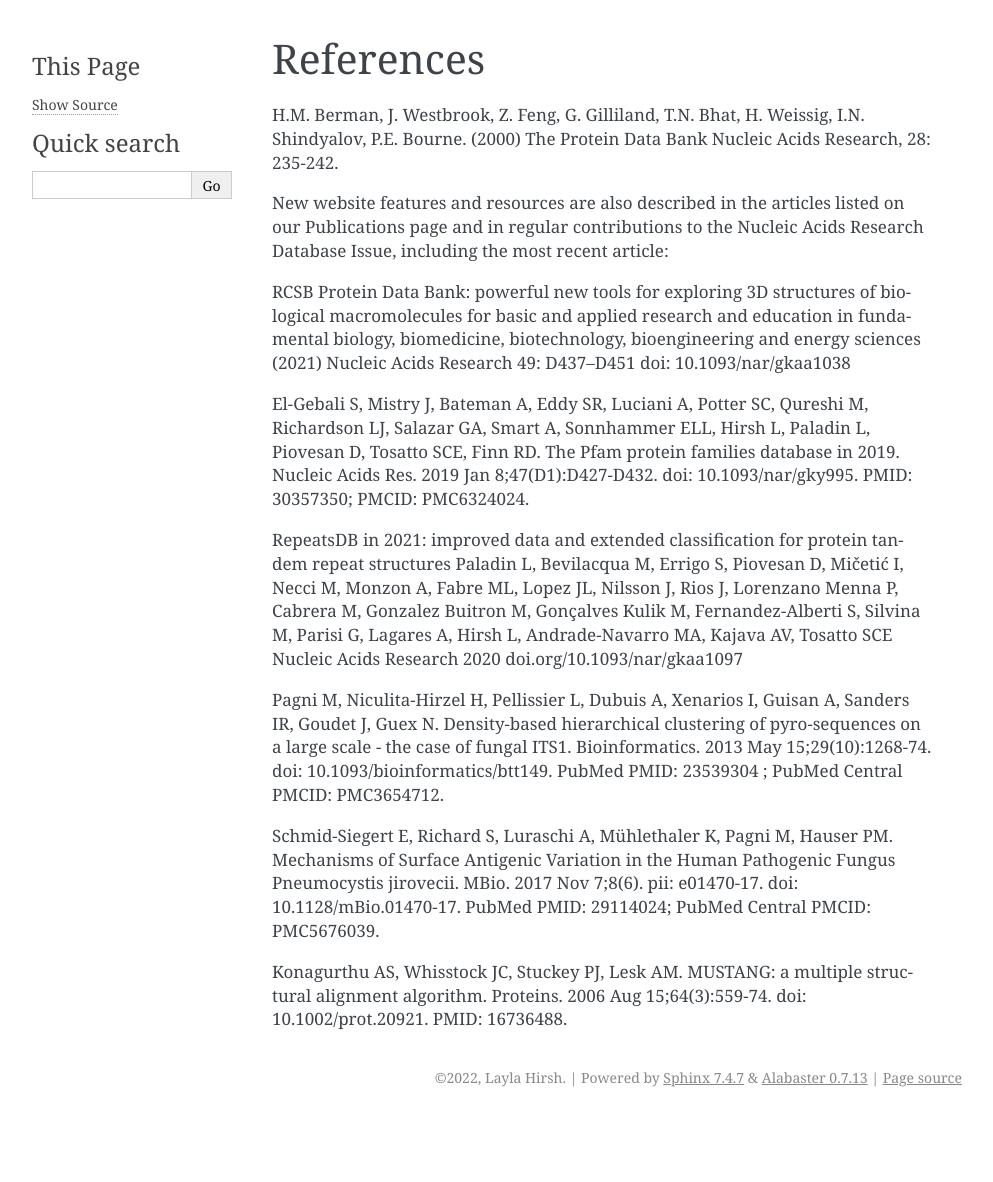
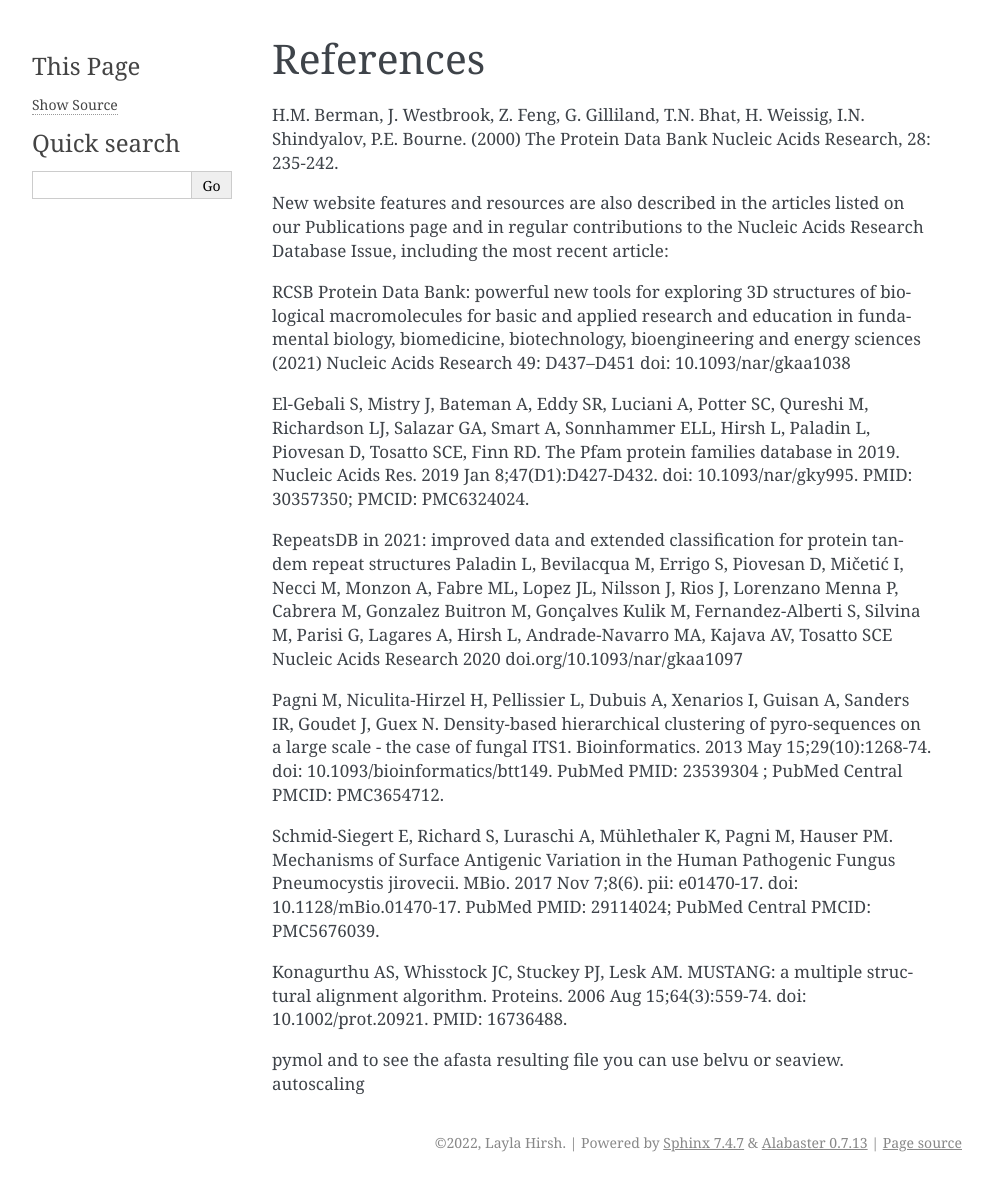
Before and after one commit to DraLaylaHirsh/MRFprofilesCreation, a Sphinx documentation site: the page built from docs/references.rst, in a window 1280 px wide. Shown: the whole page, without its empty margins (148-1141 px from the left). Built offline with Sphinx 7.4.7, drawn with Linux system fonts in a browser that asks for light colours; before the commit the page ends 1117 px from its top, so only the background shows below that.

Commit message:
Update references.rst

```diff
--- a/docs/references.rst
+++ b/docs/references.rst
@@ -20,3 +20,7 @@ Pagni M, Niculita-Hirzel H, Pellissier L, Dubuis A, Xenarios I, Guisan A, Sander
 Schmid-Siegert E, Richard S, Luraschi A, Mühlethaler K, Pagni M, Hauser PM. Mechanisms of Surface Antigenic Variation in the Human Pathogenic Fungus Pneumocystis jirovecii. MBio. 2017 Nov 7;8(6). pii: e01470-17. doi: 10.1128/mBio.01470-17. PubMed PMID: 29114024; PubMed Central PMCID: PMC5676039.
 
 Konagurthu AS, Whisstock JC, Stuckey PJ, Lesk AM. MUSTANG: a multiple structural alignment algorithm. Proteins. 2006 Aug 15;64(3):559-74. doi: 10.1002/prot.20921. PMID: 16736488.
+
+
+pymol and to see the afasta resulting file you can use belvu or seaview.
+autoscaling
```
